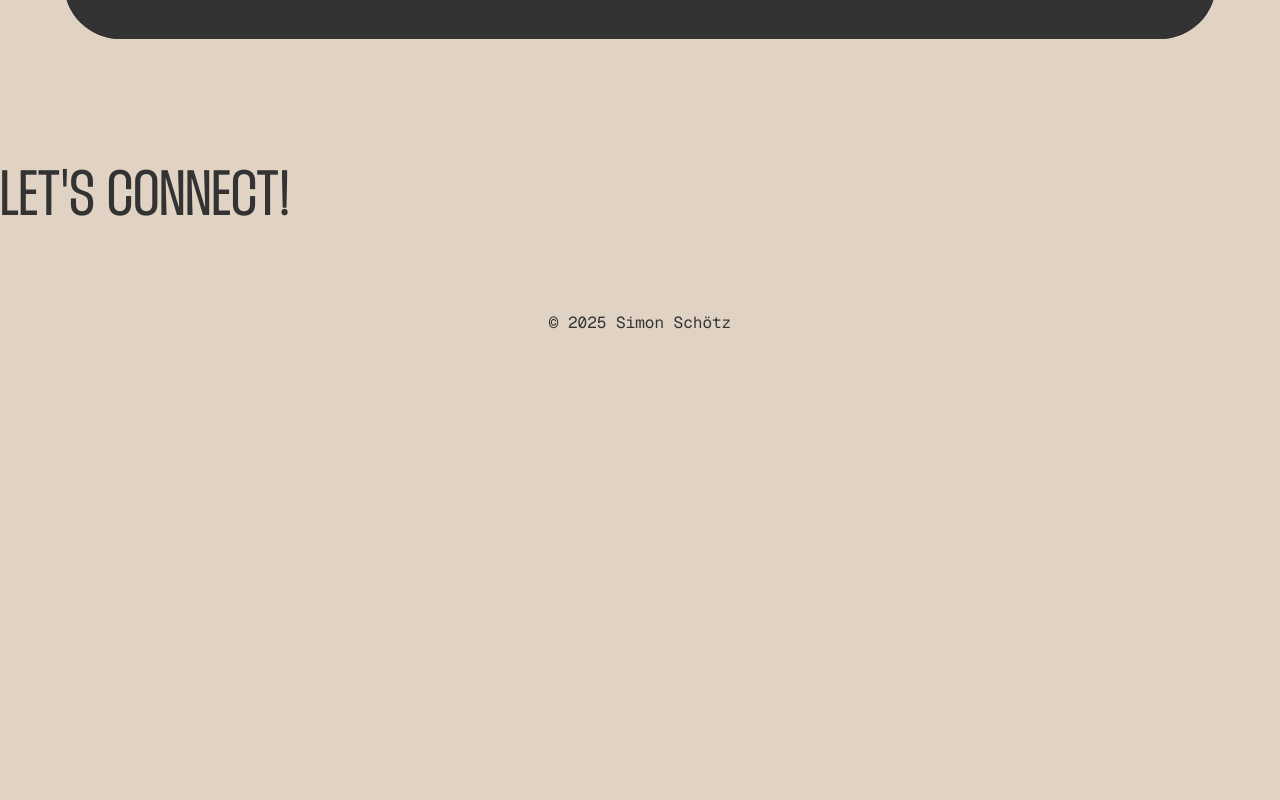
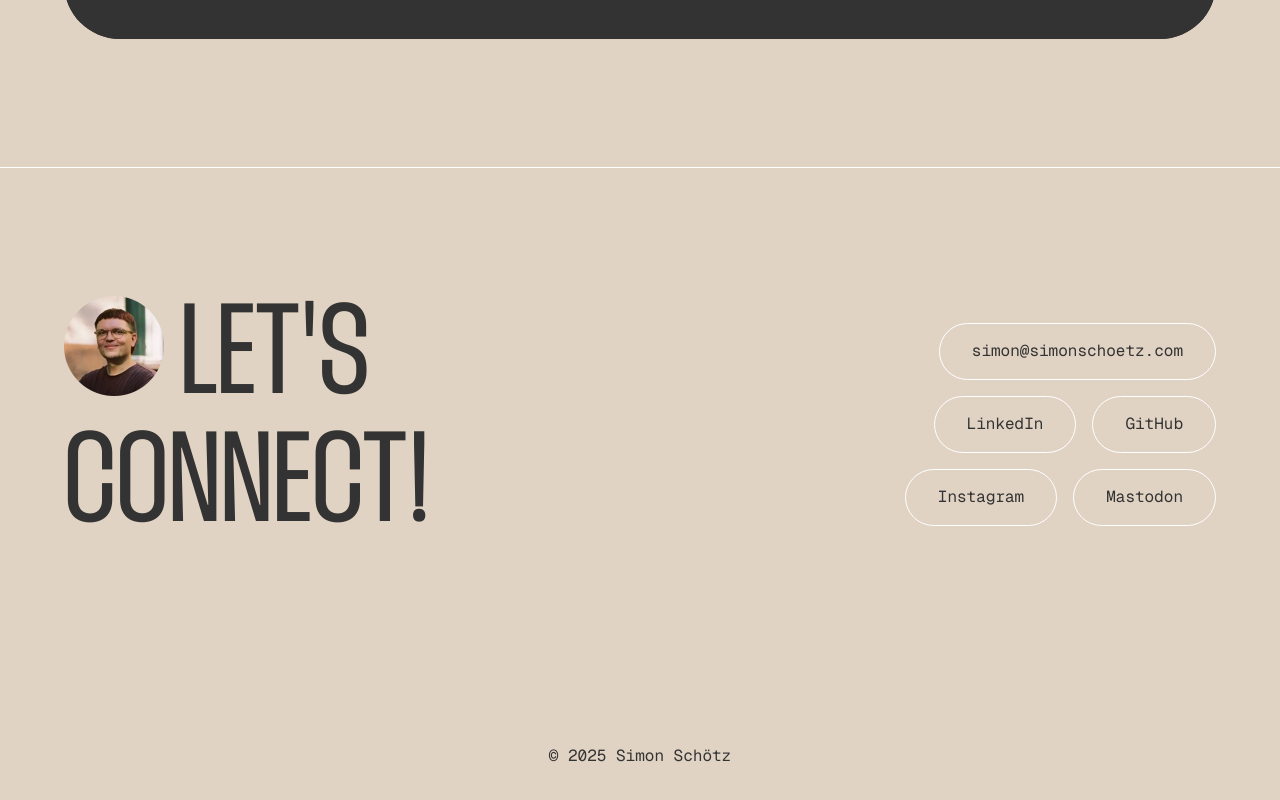
Before and after one commit to SimonSchoetz/simon-schoetz-website-2025, a Next.js app: page / in a window 1280 px wide. Shown: the part 2669-3469 px from the top of the page. Before the commit the page ends 3068 px from the top, so only its background shows below. Built offline with nearby package versions, Linux system fonts and the light colour scheme.

Commit message:
set up contact section

```diff
--- a/app/_components/ContactSection.tsx
+++ b/app/_components/ContactSection.tsx
@@ -1,9 +1,61 @@
-import { H2, Section } from '@/components';
+import { Chip, H2, Section } from '@/components';
+import Image from 'next/image';
+import Link from 'next/link';
+
+const contactChips = [
+  {
+    label: 'simon@simonschoetz.com',
+    link: 'mailto:simon@simonschoetz.com',
+  },
+  {
+    label: 'LinkedIn',
+    link: 'https://www.linkedin.com/in/simonschoetz/',
+  },
+  {
+    label: 'GitHub',
+    link: 'https://github.com/SimonSchoetz',
+  },
+  {
+    label: 'Instagram',
+    link: 'https://www.instagram.com/portram_berlin/',
+  },
+  {
+    label: 'Mastodon',
+    link: 'https://mastodon.social/@simon_schoetz',
+  },
+];
 
 export const ContactSection = () => {
   return (
-    <Section id='contact'>
-      <H2 text={`Let's connect!`} className='mb-4' />
+    <Section
+      id='contact'
+      className='py-32 border-t border-fg-4 px-16 flex content-center'
+    >
+      <div className='flex-1'>
+        <Image
+          src='/contact-avatar.webp'
+          alt={`Round profile image of Simon Schötz looking directly at the camera with an encouraging smile.`}
+          width={400}
+          height={400}
+          className='object-cover w-[100px] float-left mr-4'
+          priority
+        />
+        <H2
+          text={`Let's \nconnect!`}
+          className='text-8xl whitespace-break-spaces'
+        />
+      </div>
+
+      <div className='flex flex-wrap gap-4 max-w-[400px] h-min justify-end'>
+        {contactChips.map((chip) => (
+          <Link href={chip.link} target='_blank' key={chip.label}>
+            <Chip
+              label={chip.label}
+              className='w-fit py-4 px-8 bg-transparent transition-colors hover:bg-bg-2'
+            />
+          </Link>
+        ))}
+      </div>
     </Section>
   );
 };
```
